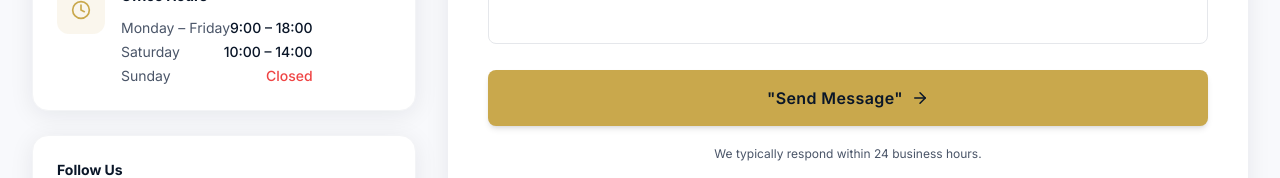
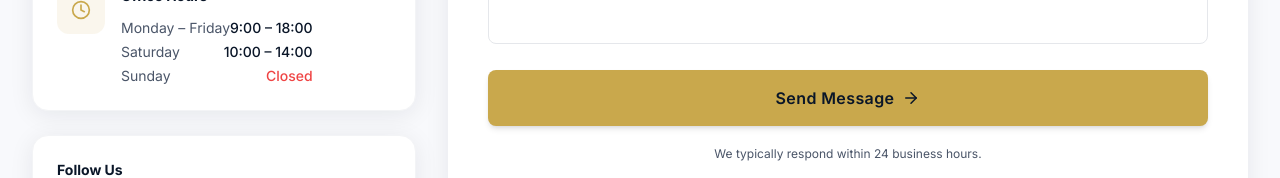
Before and after one commit to hcworkforcesolutions-bit/website, a Next.js app: page /contact in a window 1280 px wide. Shown: the part 1027-1205 px from the top of the page. Built offline with nearby package versions, Linux system fonts and the light colour scheme.

Commit message:
Fix build error in contact form button

```diff
--- a/src/app/contact/page.tsx
+++ b/src/app/contact/page.tsx
@@ -246,7 +246,7 @@ export default function ContactPage() {
                     />
                   </div>
                   <button type="submit" disabled={submitting} className="btn-primary w-full justify-center text-base py-4">
-                    {submitting ? "Sending..." : <>"Send Message" <ArrowRight size={18} /></>}
+                    {submitting ? "Sending..." : (<span className="flex items-center gap-2">Send Message <ArrowRight size={18} /></span>)}
                   </button>
                   <p className="text-brand-slate text-xs text-center">
                     We typically respond within 24 business hours.
```
